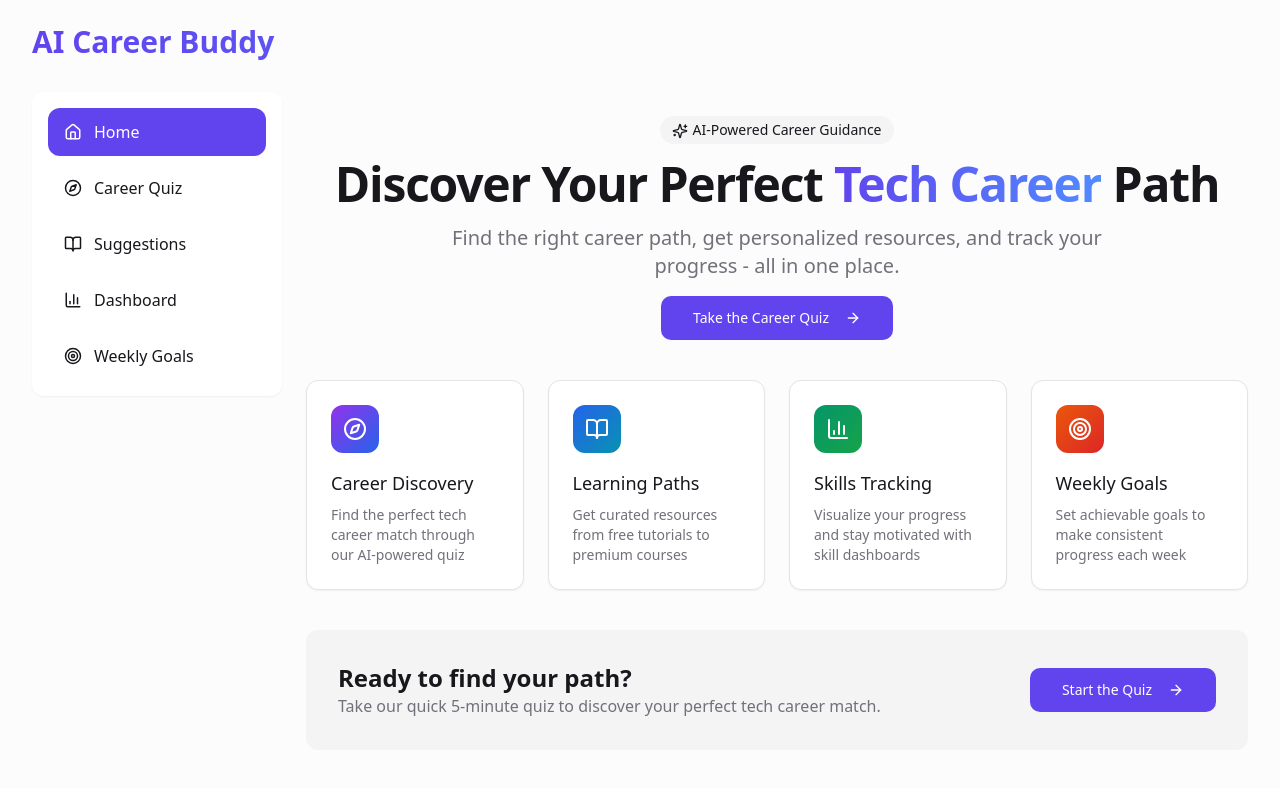
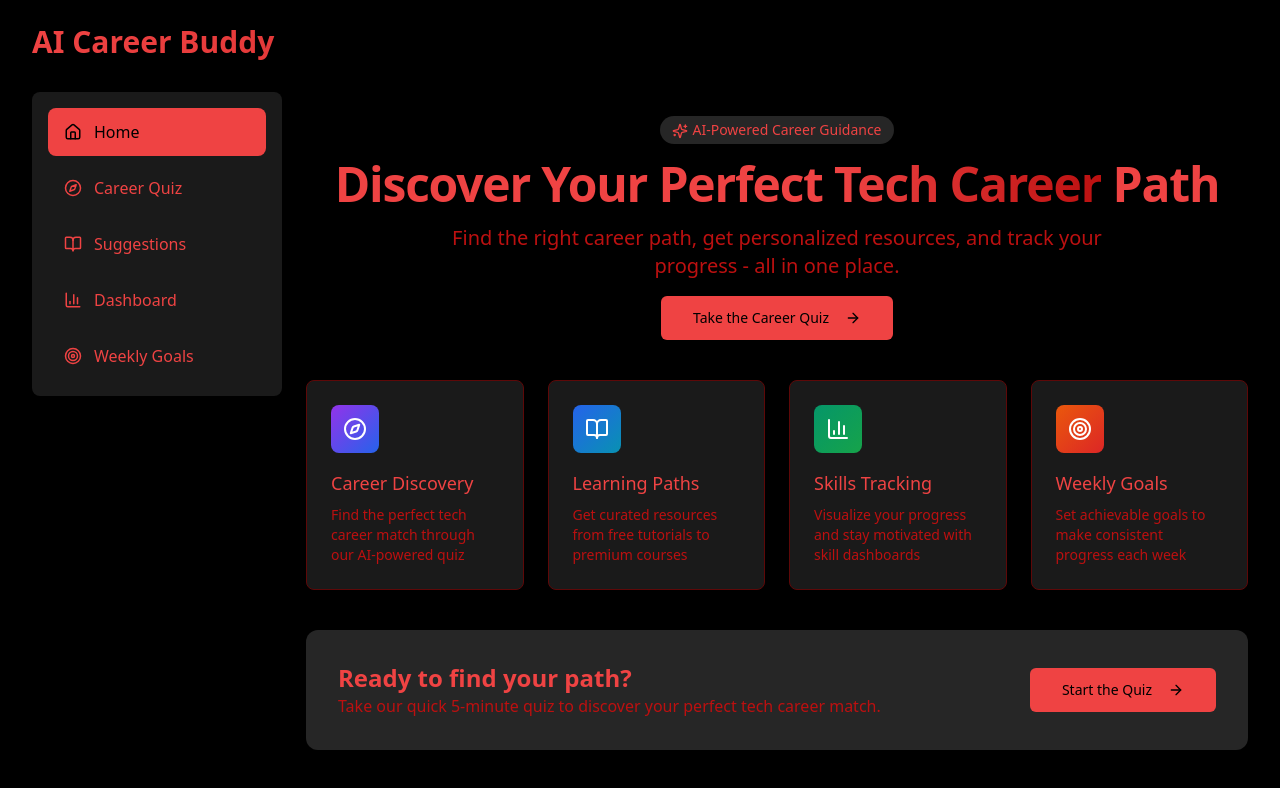
Before and after one commit to Vallabh-2946/D.A.V-career-buddy, a React (Vite) app: page / in a window 1280 px wide. Shown: the top 788 px of the page. Built offline with nearby package versions, Linux system fonts and the light colour scheme.

Commit message:
Refactor: Implement red and black theme
This commit updates the application's theme to use red and black colors.

```diff
--- a/src/index.css
+++ b/src/index.css
@@ -1,68 +1,62 @@
-
 @tailwind base;
 @tailwind components;
 @tailwind utilities;
 
 @layer base {
   :root {
-    --background: 240 10% 99%;
-    --foreground: 240 10% 10%;
+    --background: 0 0% 0%; /* Black */
+    --foreground: 0 84% 60%; /* Bright Red */
+    --card: 0 0% 10%; /* Dark Black */
+    --card-foreground: 0 84% 60%; /* Bright Red */
+    --popover: 0 0% 10%; /* Dark Black */
+    --popover-foreground: 0 84% 60%; /* Bright Red */
 
-    --card: 0 0% 100%;
-    --card-foreground: 240 10% 10%;
+    --primary: 0 84% 60%; /* Bright Red */
+    --primary-foreground: 0 0% 0%; /* Black */
 
-    --popover: 0 0% 100%;
-    --popover-foreground: 240 10% 10%;
+    --secondary: 0 0% 20%; /* Dark Gray */
+    --secondary-foreground: 0 84% 60%; /* Bright Red */
 
-    --primary: 250 83% 60%; /* Main purple */
-    --primary-foreground: 0 0% 100%;
+    --muted: 0 0% 15%; /* Darker Black */
+    --muted-foreground: 0 84% 40%; /* Softer Red */
 
-    --secondary: 220 100% 66%; /* Blue accent */
-    --secondary-foreground: 0 0% 100%;
+    --accent: 0 0% 25%; /* Even Darker Gray */
+    --accent-foreground: 0 84% 60%; /* Bright Red */
 
-    --muted: 240 5% 96%;
-    --muted-foreground: 240 4% 46%;
+    --destructive: 0 84% 40%; /* Deeper Red */
+    --destructive-foreground: 0 0% 100%; /* White */
 
-    --accent: 280 100% 70%; /* Light purple accent */
-    --accent-foreground: 0 0% 100%;
+    --border: 0 84% 20%; /* Dark Red */
+    --input: 0 84% 20%; /* Dark Red */
+    --ring: 0 84% 60%; /* Bright Red */
 
-    --destructive: 0 84% 60%;
-    --destructive-foreground: 0 0% 100%;
-
-    --border: 240 6% 90%;
-    --input: 240 6% 90%;
-    --ring: 250 83% 60%;
-    --radius: 0.75rem;
+    --radius: 0.5rem;
   }
 
   .dark {
-    --background: 240 10% 4%;
-    --foreground: 0 0% 98%;
+    --background: 0 0% 0%; /* Black */
+    --foreground: 0 84% 70%; /* Bright Red */
+    --card: 0 0% 5%; /* Almost Black */
+    --card-foreground: 0 84% 70%; /* Bright Red */
 
-    --card: 240 10% 8%;
-    --card-foreground: 0 0% 98%;
+    --primary: 0 84% 60%; /* Bright Red */
+    --primary-foreground: 0 0% 0%; /* Black */
 
-    --popover: 240 10% 8%;
-    --popover-foreground: 0 0% 98%;
+    --secondary: 0 0% 15%; /* Dark Gray */
+    --secondary-foreground: 0 84% 70%; /* Bright Red */
 
-    --primary: 250 83% 60%;
-    --primary-foreground: 0 0% 100%;
+    --muted: 0 0% 10%; /* Dark Black */
+    --muted-foreground: 0 84% 50%; /* Softer Red */
 
-    --secondary: 220 100% 66%;
-    --secondary-foreground: 0 0% 100%;
+    --accent: 0 0% 20%; /* Dark Gray */
+    --accent-foreground: 0 84% 70%; /* Bright Red */
 
-    --muted: 240 6% 16%;
-    --muted-foreground: 240 6% 70%;
+    --destructive: 0 84% 50%; /* Deeper Red */
+    --destructive-foreground: 0 0% 100%; /* White */
 
-    --accent: 280 100% 70%;
-    --accent-foreground: 0 0% 100%;
-
-    --destructive: 0 84% 60%;
-    --destructive-foreground: 0 0% 98%;
-
-    --border: 240 6% 18%;
-    --input: 240 6% 18%;
-    --ring: 250 83% 60%;
+    --border: 0 84% 15%; /* Dark Red */
+    --input: 0 84% 15%; /* Dark Red */
+    --ring: 0 84% 70%; /* Bright Red */
   }
 }
 
@@ -78,7 +72,7 @@
 
 @layer components {
   .gradient-text {
-    @apply bg-gradient-to-r from-primary to-secondary bg-clip-text text-transparent;
+    @apply bg-gradient-to-r from-primary to-destructive bg-clip-text text-transparent;
   }
 
   .card-hover {
--- a/tailwind.config.ts
+++ b/tailwind.config.ts
@@ -53,69 +53,15 @@ export default {
           DEFAULT: 'hsl(var(--card))',
           foreground: 'hsl(var(--card-foreground))'
         },
-				sidebar: {
-					DEFAULT: 'hsl(var(--sidebar-background))',
-					foreground: 'hsl(var(--sidebar-foreground))',
-					primary: 'hsl(var(--sidebar-primary))',
-					'primary-foreground': 'hsl(var(--sidebar-primary-foreground))',
-					accent: 'hsl(var(--sidebar-accent))',
-					'accent-foreground': 'hsl(var(--sidebar-accent-foreground))',
-					border: 'hsl(var(--sidebar-border))',
-					ring: 'hsl(var(--sidebar-ring))'
-				},
-				// Custom colors for our app
+        // Custom override for skill colors to match red and black theme
         skill: {
-					low: '#FF6B6B',
-					medium: '#FFD166',
-					high: '#06D6A0'
+          low: '#8B0000',     // Dark Red
+          medium: '#B22222',  // Firebrick Red
+          high: '#DC143C'     // Crimson
         }
       },
-			borderRadius: {
-				lg: 'var(--radius)',
-				md: 'calc(var(--radius) - 2px)',
-				sm: 'calc(var(--radius) - 4px)'
-			},
-			keyframes: {
-				'accordion-down': {
-					from: {
-						height: '0'
-					},
-					to: {
-						height: 'var(--radix-accordion-content-height)'
-					}
-				},
-				'accordion-up': {
-					from: {
-						height: 'var(--radix-accordion-content-height)'
-					},
-					to: {
-						height: '0'
-					}
-				},
-				'fade-in': {
-					'0%': {
-						opacity: '0',
-						transform: 'translateY(10px)'
-					},
-					'100%': {
-						opacity: '1',
-						transform: 'translateY(0)'
-					}
-				},
-				'pulse-soft': {
-					'0%, 100%': { opacity: '1' },
-					'50%': { opacity: '0.8' }
-				}
-			},
-			animation: {
-				'accordion-down': 'accordion-down 0.2s ease-out',
-				'accordion-up': 'accordion-up 0.2s ease-out',
-				'fade-in': 'fade-in 0.5s ease-out',
-				'pulse-soft': 'pulse-soft 2s infinite'
-			},
       backgroundImage: {
-				'gradient-radial': 'radial-gradient(var(--tw-gradient-stops))',
-				'hero-pattern': 'url("/bg-pattern.svg")'
+        'hero-pattern': "linear-gradient(to right, hsl(var(--background)), hsl(var(--background) / 0.9))"
       }
     }
   },
```
Lines whose indentation alone changed are shown as unchanged.
